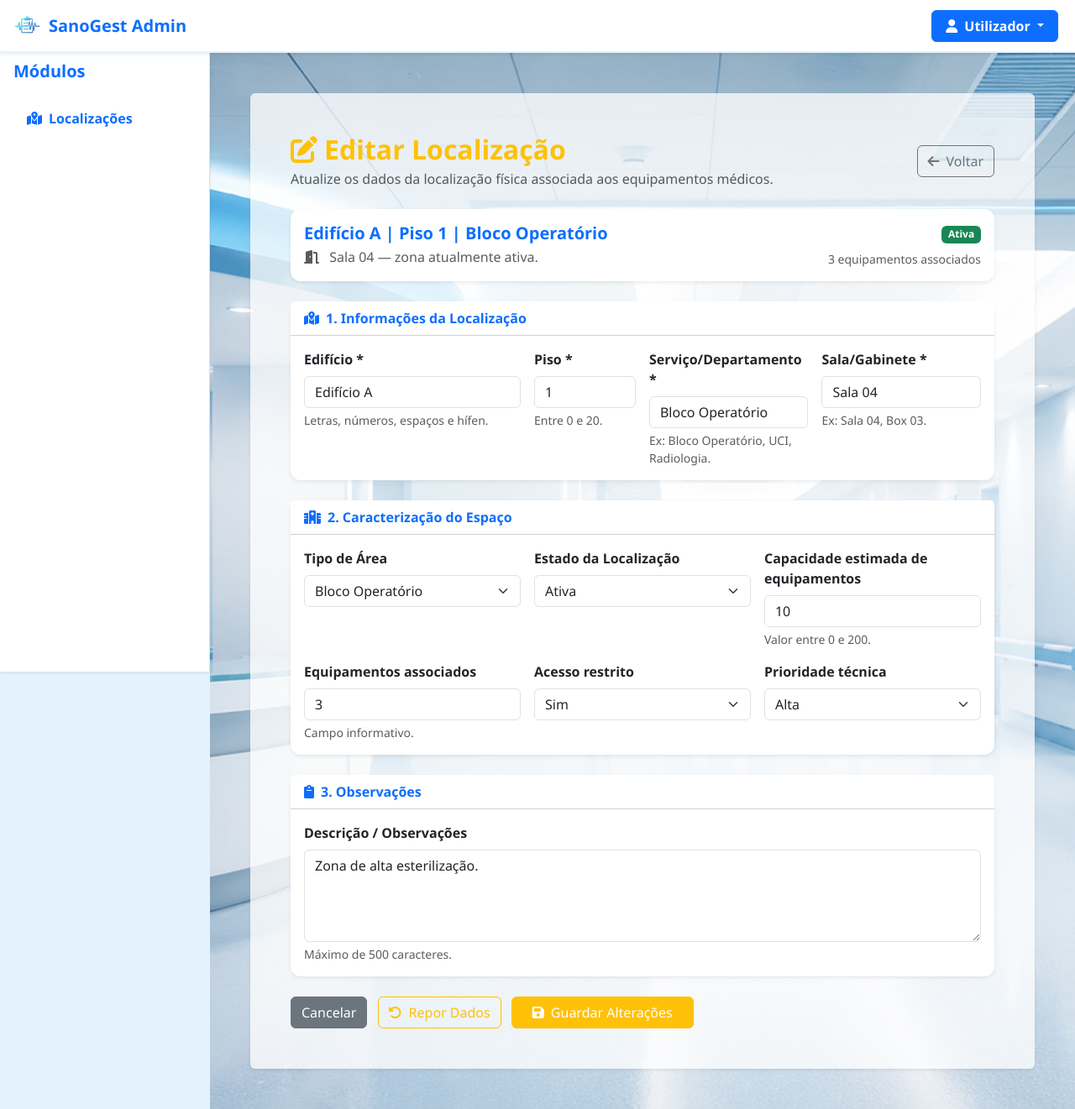
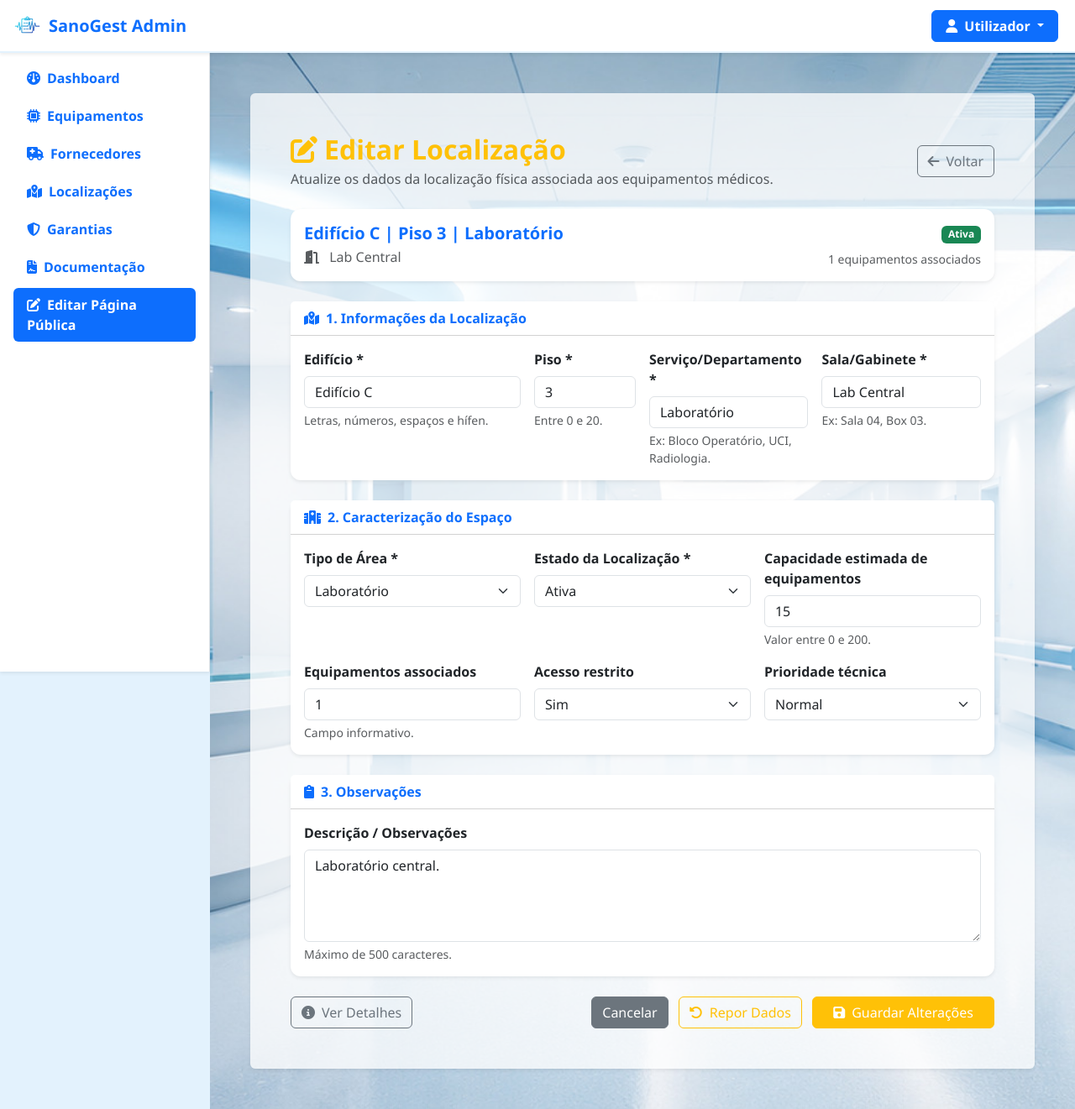
Before and after one commit to franciscopedrosacarneiro-star/SanoGest, a PHP site: page /views/localizacoes/editar.php?id_localizacao=5 in a window 1280 px wide. Shown: the whole page at 84% size. Run offline with PHP 8.4, Linux system fonts and the light colour scheme; the visitor is signed in with stand-in values (Sample User, id 1); data comes from the database, SQL or seed files in the repository.

Commit message:
Pagina editar localizacao php

```diff
--- a/private/views/localizacoes/editar.php
+++ b/private/views/localizacoes/editar.php
@@ -1,8 +1,45 @@
 <?php
 
 require_once __DIR__ . '/../../includes/funcoes.php';
+require_once __DIR__ . '/../../includes/database.php';
 
 redirect_if_not_logged();
+
+$id_localizacao = $_GET['id_localizacao'] ?? $_POST['id_localizacao'] ?? null;
+
+if (!validar_id($id_localizacao)) {
+    redirecionar('localizacoes.php');
+}
+
+$localizacao = buscar_localizacao_por_id($pdo, $id_localizacao);
+
+if (!$localizacao) {
+    redirecionar('localizacoes.php');
+}
+
+if (localizacao_inativa($localizacao)) {
+    redirecionar('consultar.php?id_localizacao=' . $id_localizacao);
+}
+
+$erro = '';
+$valores = $localizacao;
+
+if ($_SERVER['REQUEST_METHOD'] === 'POST') {
+    $dados = recolher_dados_localizacao_post();
+
+    if (!validar_dados_localizacao($dados)) {
+        $erro = 'Preenche corretamente todos os campos obrigatórios.';
+        $valores = (object) array_merge((array) $localizacao, $dados);
+    } else {
+        try {
+            atualizar_localizacao($pdo, $id_localizacao, $dados);
+            redirecionar('consultar.php?id_localizacao=' . $id_localizacao);
+        } catch (PDOException $e) {
+            $erro = 'Erro ao atualizar a localização.';
+            $valores = (object) array_merge((array) $localizacao, $dados);
+        }
+    }
+}
 
 ?>
 <!DOCTYPE html>
@@ -11,13 +48,13 @@ redirect_if_not_logged();
     <meta charset="UTF-8">
     <meta name="viewport" content="width=device-width, initial-scale=1.0">
     <title>SanoGest | Editar Localização</title>
+
     <link rel="stylesheet" href="../../../assets/css/bootstrap.min.css">
     <link rel="stylesheet" href="../../../assets/css/1240881.css">
     <link rel="stylesheet" href="../../../assets/fontawesome/all.min.css">
     <link rel="shortcut icon" href="../../../assets/img/logo 125.png" type="image/png">
+</head>
 
-
-</head>
 <body class="bg-light">
 
 <nav class="navbar navbar-expand-lg navbar-light bg-white shadow-sm sticky-top" style="z-index: 1030 !important; padding-left: 0px !important; padding-right: 0px !important;">
@@ -44,13 +81,16 @@ redirect_if_not_logged();
                        aria-expanded="false">
                         <i class="fa-solid fa-user me-2"></i>Utilizador
                     </a>
+
                     <ul class="dropdown-menu dropdown-menu-end shadow-sm border-0 mt-2" aria-labelledby="menuUtilizador">
                         <li>
-                            <a class="dropdown-item py-2" href="../../../private/views/perfil/alterar-senha.html">
+                            <a class="dropdown-item py-2" href="../../../private/views/perfil/alterar-senha.php">
                                 <i class="fa-solid fa-key me-2 text-muted"></i>Trocar palavra-passe
                             </a>
                         </li>
+
                         <li><hr class="dropdown-divider"></li>
+
                         <li>
                             <a class="dropdown-item py-2 text-danger" href="../../../private/logout.php">
                                 <i class="fa-solid fa-right-from-bracket me-2"></i>Sair
@@ -64,15 +104,56 @@ redirect_if_not_logged();
 
     </div>
 </nav>
+
 <div>
     <nav class="bg-white border-end shadow-sm sidebar-fixa">
         <div class="p-3">
-            <h5 class="text-primary fw-bold mb-4">Módulos</h5>
             <ul class="nav nav-pills flex-column mb-auto">
-                <li><a href="localizacoes.html" class="nav-link text-dark"><i class="fa-solid fa-map-location-dot me-2"></i>Localizações</a></li>
+                <li>
+                    <a href="../dashboard/dashboard.php" class="nav-link text-dark">
+                        <i class="fa-solid fa-gauge me-2"></i>Dashboard
+                    </a>
+                </li>
+
+                <li>
+                    <a href="../equipamentos/equipamentos.php" class="nav-link text-dark">
+                        <i class="fa-solid fa-microchip me-2"></i>Equipamentos
+                    </a>
+                </li>
+
+                <li>
+                    <a href="../fornecedores/fornecedores.php" class="nav-link text-dark">
+                        <i class="fa-solid fa-truck-medical me-2"></i>Fornecedores
+                    </a>
+                </li>
+
+                <li>
+                    <a href="../localizacoes/localizacoes.php" class="nav-link text-dark">
+                        <i class="fa-solid fa-map-location-dot me-2"></i>Localizações
+                    </a>
+                </li>
+
+                <li>
+                    <a href="../garantias/garantias.php" class="nav-link text-dark">
+                        <i class="fa-solid fa-shield-halved me-2"></i>Garantias
+                    </a>
+                </li>
+
+                <li>
+                    <a href="../documentacao/documentacao.php" class="nav-link text-dark">
+                        <i class="fa-solid fa-file-contract me-2"></i>Documentação
+                    </a>
+                </li>
+
+                <li>
+                    <a href="../editar/editar-index.php" class="nav-link active">
+                        <i class="fa-solid fa-pen-to-square me-2"></i>Editar Página Pública
+                    </a>
+                </li>
             </ul>
         </div>
     </nav>
+
     <main class="p-5 fundo-dashboard conteudo-principal">
         <div class="bg-white bg-opacity-75 p-5 rounded shadow-sm">
 
@@ -81,35 +162,51 @@ redirect_if_not_logged();
                     <h2 class="text-warning fw-bold mb-1">
                         <i class="fa-solid fa-pen-to-square me-2"></i>Editar Localização
                     </h2>
+
                     <p class="text-muted mb-0">
                         Atualize os dados da localização física associada aos equipamentos médicos.
                     </p>
                 </div>
 
-            <a href="localizacoes.html" class="btn btn-outline-secondary">
+                <a href="consultar.php?id_localizacao=<?= htmlspecialchars($id_localizacao) ?>" class="btn btn-outline-secondary">
                     <i class="fa-solid fa-arrow-left me-2"></i>Voltar
                 </a>
             </div>
 
-        <form action="processar_editar_localizacao.php" method="POST">
-            <input type="hidden" name="id" value="1">
+            <?php if (!empty($erro)): ?>
+                <div class="alert alert-danger">
+                    <i class="fa-solid fa-circle-exclamation me-2"></i>
+                    <?= htmlspecialchars($erro) ?>
+                </div>
+            <?php endif; ?>
+
+            <form action="editar.php?id_localizacao=<?= htmlspecialchars($id_localizacao) ?>" method="POST">
+                <input type="hidden" name="id_localizacao" value="<?= htmlspecialchars($id_localizacao) ?>">
 
                 <!-- Resumo da localização -->
                 <div class="card shadow-sm border-0 mb-4">
                     <div class="card-body d-flex justify-content-between align-items-center">
                         <div>
                             <h5 class="fw-bold text-primary mb-1">
-                            Edifício A | Piso 1 | Bloco Operatório
+                                <?= htmlspecialchars($localizacao->edificio ?? '') ?> |
+                                Piso <?= htmlspecialchars($localizacao->piso ?? '') ?> |
+                                <?= htmlspecialchars($localizacao->servico ?? '') ?>
                             </h5>
+
                             <p class="text-muted mb-0">
                                 <i class="fa-solid fa-door-open me-2"></i>
-                            Sala 04 — zona atualmente ativa.
+                                <?= htmlspecialchars($localizacao->sala ?? '') ?>
                             </p>
                         </div>
 
                         <div class="text-end">
-                        <span class="badge bg-success mb-2">Ativa</span>
-                        <p class="text-muted small mb-0">3 equipamentos associados</p>
+                            <span class="badge bg-<?= badge_estado_localizacao($localizacao->estado ?? '') ?> mb-2">
+                                <?= htmlspecialchars($localizacao->estado ?? '') ?>
+                            </span>
+
+                            <p class="text-muted small mb-0">
+                                <?= htmlspecialchars($localizacao->total_equipamentos_associados ?? 0) ?> equipamentos associados
+                            </p>
                         </div>
                     </div>
                 </div>
@@ -129,7 +226,7 @@ redirect_if_not_logged();
                                     type="text"
                                     class="form-control"
                                     name="edificio"
-                                value="Edifício A"
+                                    value="<?= htmlspecialchars($valores->edificio ?? '') ?>"
                                     pattern="[A-Za-zÀ-ÿ0-9\s\-]+"
                                     title="O edifício só pode conter letras, números, espaços e hífen."
                                     minlength="1"
@@ -145,7 +242,7 @@ redirect_if_not_logged();
                                     type="number"
                                     class="form-control"
                                     name="piso"
-                                value="1"
+                                    value="<?= htmlspecialchars($valores->piso ?? '') ?>"
                                     min="0"
                                     max="20"
                                     required
@@ -159,7 +256,7 @@ redirect_if_not_logged();
                                     type="text"
                                     class="form-control"
                                     name="servico"
-                                value="Bloco Operatório"
+                                    value="<?= htmlspecialchars($valores->servico ?? '') ?>"
                                     pattern="[A-Za-zÀ-ÿ0-9\s\-\/]+"
                                     title="O serviço só pode conter letras, números, espaços, hífen e barra."
                                     minlength="3"
@@ -175,7 +272,7 @@ redirect_if_not_logged();
                                     type="text"
                                     class="form-control"
                                     name="sala"
-                                value="Sala 04"
+                                    value="<?= htmlspecialchars($valores->sala ?? '') ?>"
                                     pattern="[A-Za-zÀ-ÿ0-9\s\-]+"
                                     title="A sala/gabinete só pode conter letras, números, espaços e hífen."
                                     minlength="2"
@@ -199,26 +296,26 @@ redirect_if_not_logged();
                         <div class="row g-3">
 
                             <div class="col-md-4">
-                            <label class="form-label fw-bold">Tipo de Área</label>
-                            <select class="form-select" name="tipo_area">
-                                <option>Área Crítica</option>
-                                <option selected>Bloco Operatório</option>
-                                <option>Diagnóstico</option>
-                                <option>Internamento</option>
-                                <option>Laboratório</option>
-                                <option>Armazém</option>
-                                <option>Administrativa</option>
-                                <option>Outra</option>
+                                <label class="form-label fw-bold">Tipo de Área *</label>
+                                <select class="form-select" name="tipo_area" required>
+                                    <option value="">Selecione...</option>
+                                    <option <?= selecionado($valores->tipo_area ?? '', 'Área Crítica') ?>>Área Crítica</option>
+                                    <option <?= selecionado($valores->tipo_area ?? '', 'Diagnóstico') ?>>Diagnóstico</option>
+                                    <option <?= selecionado($valores->tipo_area ?? '', 'Internamento') ?>>Internamento</option>
+                                    <option <?= selecionado($valores->tipo_area ?? '', 'Laboratório') ?>>Laboratório</option>
+                                    <option <?= selecionado($valores->tipo_area ?? '', 'Armazém') ?>>Armazém</option>
+                                    <option <?= selecionado($valores->tipo_area ?? '', 'Administrativa') ?>>Administrativa</option>
+                                    <option <?= selecionado($valores->tipo_area ?? '', 'Outra') ?>>Outra</option>
                                 </select>
                             </div>
 
                             <div class="col-md-4">
-                            <label class="form-label fw-bold">Estado da Localização</label>
-                            <select class="form-select" name="estado">
-                                <option selected>Ativa</option>
-                                <option>Inativa</option>
-                                <option>Em obras</option>
-                                <option>Indisponível</option>
+                                <label class="form-label fw-bold">Estado da Localização *</label>
+                                <select class="form-select" name="estado" required>
+                                    <option <?= selecionado($valores->estado ?? '', 'Ativa') ?>>Ativa</option>
+                                    <option <?= selecionado($valores->estado ?? '', 'Inativa') ?>>Inativa</option>
+                                    <option <?= selecionado($valores->estado ?? '', 'Em obras') ?>>Em obras</option>
+                                    <option <?= selecionado($valores->estado ?? '', 'Indisponível') ?>>Indisponível</option>
                                 </select>
                             </div>
 
@@ -228,7 +325,7 @@ redirect_if_not_logged();
                                     type="number"
                                     class="form-control"
                                     name="capacidade_equipamentos"
-                                value="10"
+                                    value="<?= htmlspecialchars($valores->capacidade_equipamentos ?? 0) ?>"
                                     min="0"
                                     max="200"
                                 >
@@ -240,8 +337,7 @@ redirect_if_not_logged();
                                 <input
                                     type="number"
                                     class="form-control"
-                                name="equipamentos_associados"
-                                value="3"
+                                    value="<?= htmlspecialchars($localizacao->total_equipamentos_associados ?? 0) ?>"
                                     min="0"
                                     readonly
                                 >
@@ -251,17 +347,17 @@ redirect_if_not_logged();
                             <div class="col-md-4">
                                 <label class="form-label fw-bold">Acesso restrito</label>
                                 <select class="form-select" name="acesso_restrito">
-                                <option selected>Sim</option>
-                                <option>Não</option>
+                                    <option <?= selecionado($valores->acesso_restrito ?? '', 'Sim') ?>>Sim</option>
+                                    <option <?= selecionado($valores->acesso_restrito ?? '', 'Não') ?>>Não</option>
                                 </select>
                             </div>
 
                             <div class="col-md-4">
                                 <label class="form-label fw-bold">Prioridade técnica</label>
                                 <select class="form-select" name="prioridade_tecnica">
-                                <option>Normal</option>
-                                <option selected>Alta</option>
-                                <option>Crítica</option>
+                                    <option <?= selecionado($valores->prioridade_tecnica ?? '', 'Normal') ?>>Normal</option>
+                                    <option <?= selecionado($valores->prioridade_tecnica ?? '', 'Alta') ?>>Alta</option>
+                                    <option <?= selecionado($valores->prioridade_tecnica ?? '', 'Crítica') ?>>Crítica</option>
                                 </select>
                             </div>
 
@@ -283,16 +379,19 @@ redirect_if_not_logged();
                             rows="4"
                             maxlength="500"
                             placeholder="Informações adicionais sobre o espaço, acessibilidade, equipamentos permitidos ou estado da sala..."
-                    >Zona de alta esterilização.</textarea>
+                        ><?= htmlspecialchars($valores->observacoes ?? '') ?></textarea>
                         <div class="form-text">Máximo de 500 caracteres.</div>
                     </div>
                 </div>
 
                 <!-- Botões -->
                 <div class="d-flex justify-content-between align-items-center mt-4">
+                    <a href="consultar.php?id_localizacao=<?= htmlspecialchars($id_localizacao) ?>" class="btn btn-outline-secondary">
+                        <i class="fa-solid fa-circle-info me-2"></i>Ver Detalhes
+                    </a>
 
                     <div>
-                    <a href="localizacoes.html" class="btn btn-secondary me-2">
+                        <a href="consultar.php?id_localizacao=<?= htmlspecialchars($id_localizacao) ?>" class="btn btn-secondary me-2">
                             Cancelar
                         </a>
 
@@ -309,7 +408,6 @@ redirect_if_not_logged();
             </form>
 
         </div>
-
     </main>
 </div>
 
```
Lines whose indentation alone changed are shown as unchanged.
